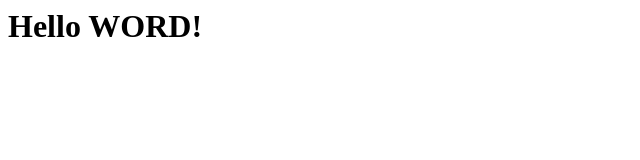
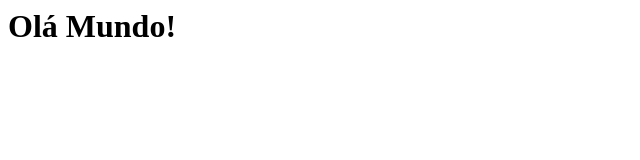
Before and after one commit to raislansilva/raislan.github.io, a plain HTML site: page index.html in a window 1280 px wide. Shown: the whole page, without its empty margins (0-640 px from the left). Drawn offline with Linux system fonts and the light colour scheme.

Commit message:
segundo commit

```diff
--- a/index.html
+++ b/index.html
@@ -1,6 +1,6 @@
 <html>
 
-<h1>Hello WORD!</h1>
+<h1>Olá Mundo!</h1>
 
 
 
```
